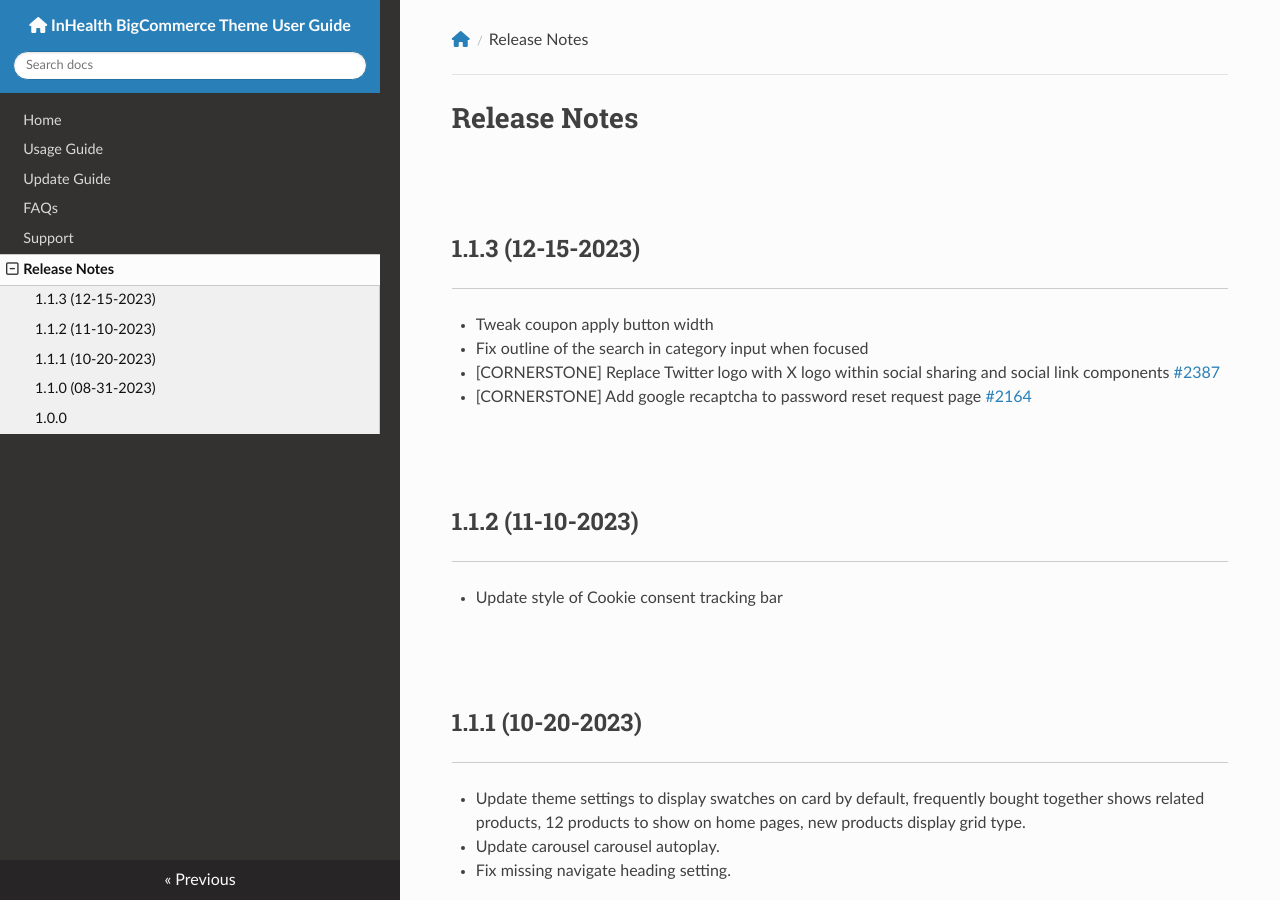
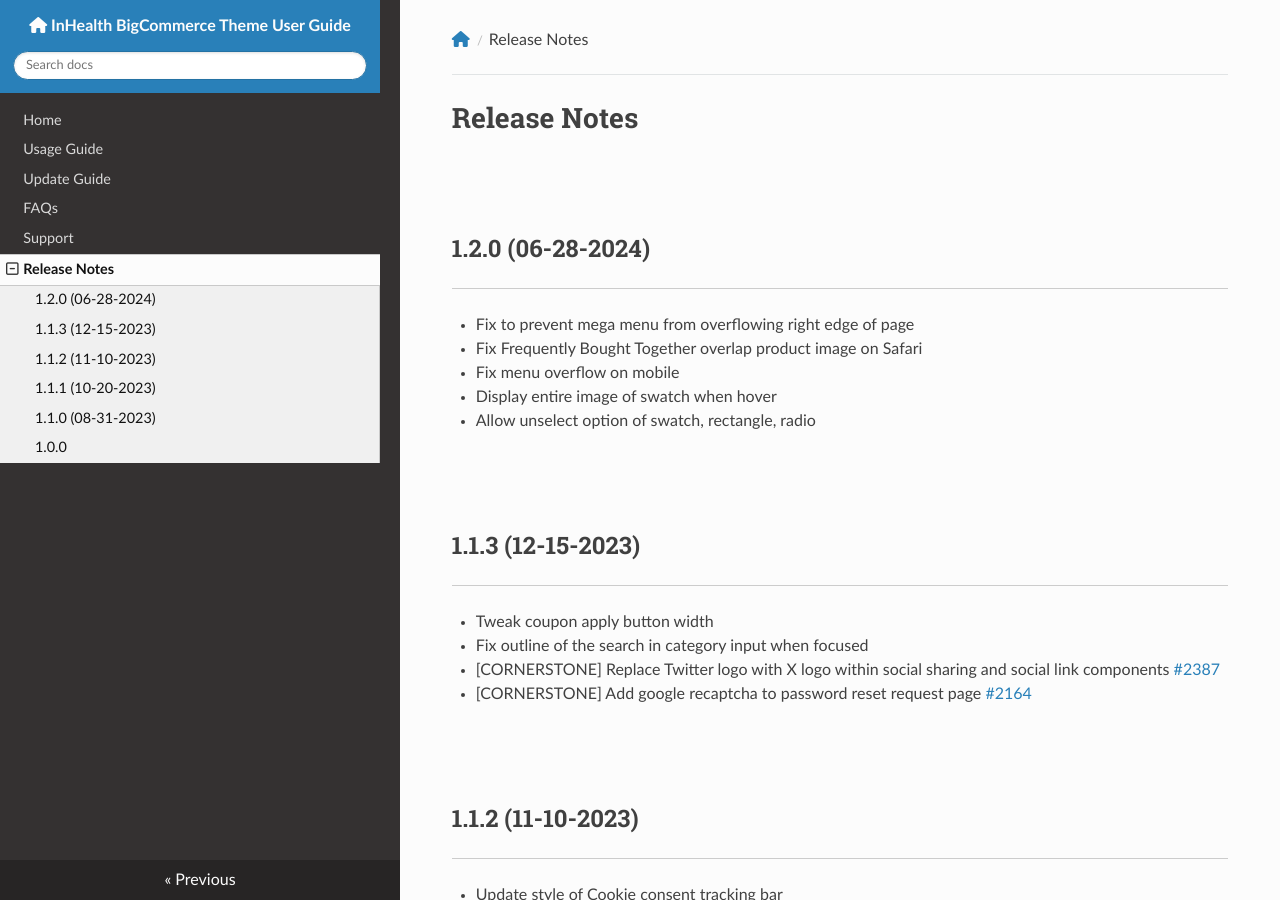
Before and after one commit to allcommerce/bc-inhealth-docs, an MkDocs documentation site: the page built from docs/changelog.md, in a window 1280 px wide and 900 px high. Built offline with MkDocs 1.6.1, drawn with Linux system fonts in a browser that asks for light colours; nearby versions of some CDN libraries.

Commit message:
Release 1.2.0

```diff
--- a/docs/changelog.md
+++ b/docs/changelog.md
@@ -1,4 +1,11 @@
 # Release Notes
+
+## 1.2.0 (06-28-2024)
+- Fix to prevent mega menu from overflowing right edge of page
+- Fix Frequently Bought Together overlap product image on Safari
+- Fix menu overflow on mobile
+- Display entire image of swatch when hover
+- Allow unselect option of swatch, rectangle, radio
 
 ## 1.1.3 (12-15-2023)
 - Tweak coupon apply button width
```
